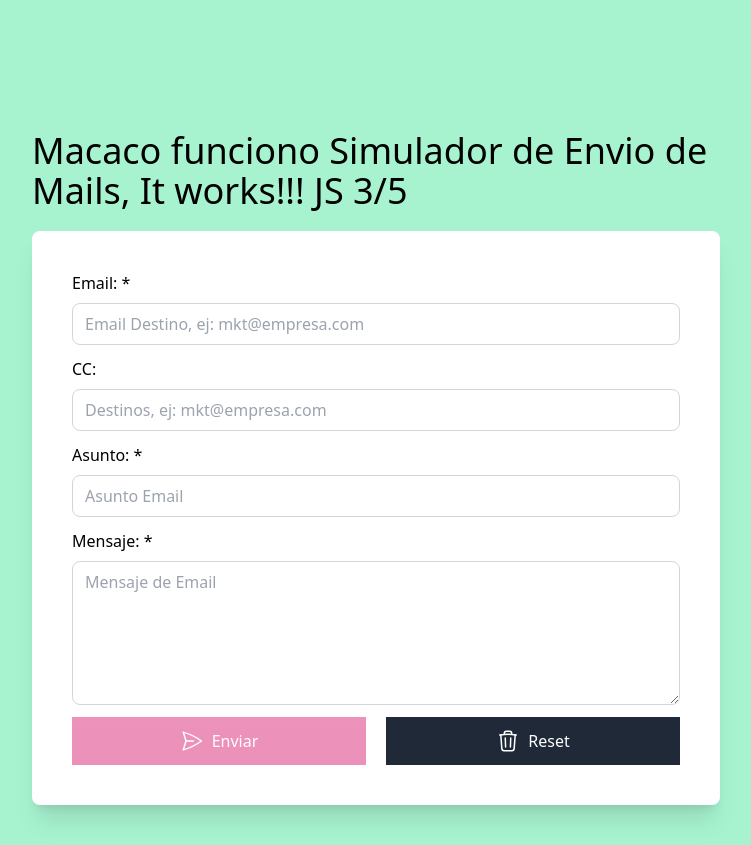
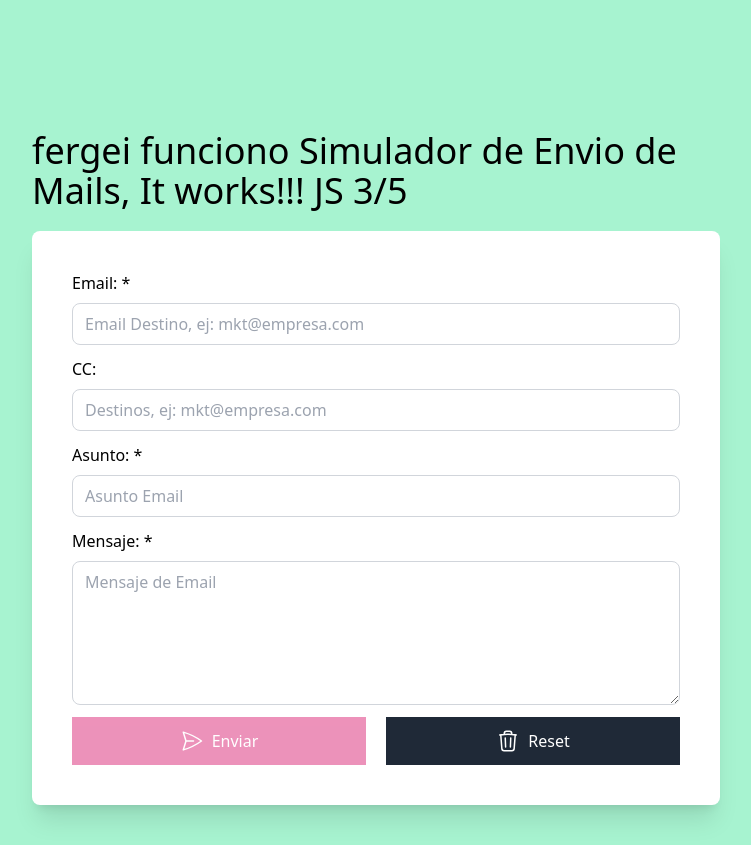
Before and after one commit to KennethTaipe06/BasicJavaScriptApp3, a website: page index.html in a window 1280 px wide. Shown: the part 37-882 px from the top of the page, without its empty margins (264-1015 px from the left). Drawn offline with nearby package versions, Linux system fonts and the light colour scheme.

Commit message:
Update index.html

```diff
--- a/index.html
+++ b/index.html
@@ -13,7 +13,7 @@
 
 <body class="min-h-screen bg-emerald-200">
     <div class="max-w-3xl mx-auto p-10">
-        <h1 class="text-4xl text-gray pt-32"> Macaco funciono Simulador de Envio de Mails, It works!!! JS 3/5</h1>
+        <h1 class="text-4xl text-gray pt-32"> fergei funciono Simulador de Envio de Mails, It works!!! JS 3/5</h1>
         <div class="bg-white rounded-lg shadow-xl p-10 mt-5">
             <form id="formulario" class="space-y-3">
                 <div class="flex flex-col space-y-2">
```
